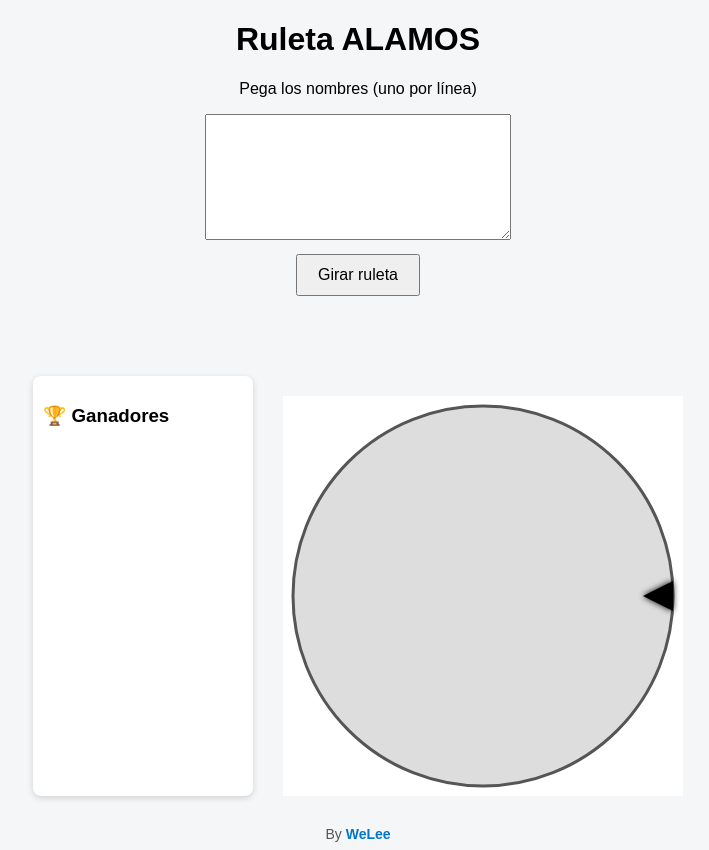
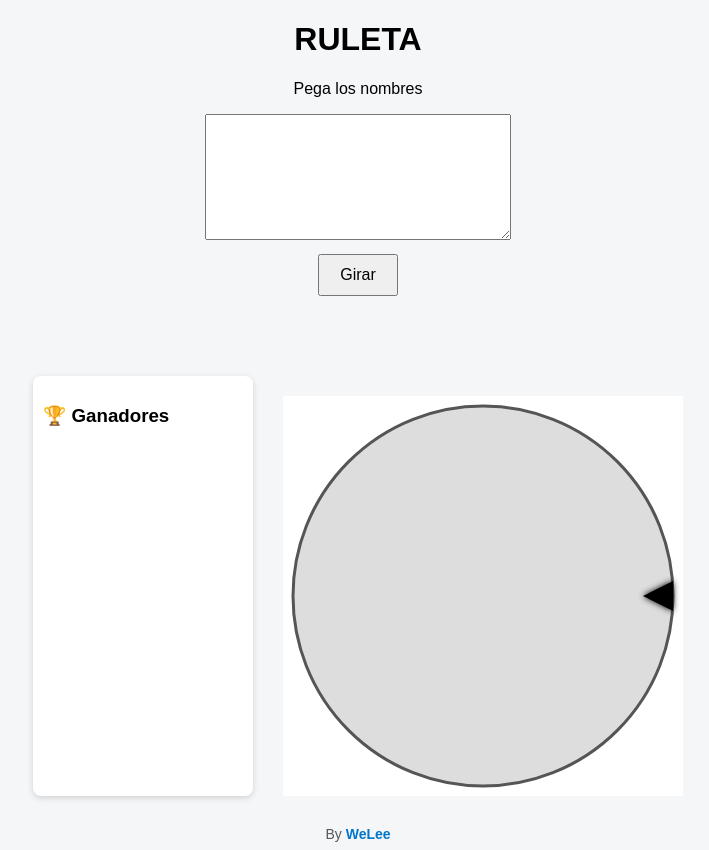
Before and after one commit to W3L33/ruleta, a plain HTML site: page index.html in a window 1280 px wide. Shown: the whole page, without its empty margins (282-991 px from the left). Drawn offline with Linux system fonts and the light colour scheme.

```diff
--- a/index.html
+++ b/index.html
@@ -13,10 +13,10 @@
 </head>
 <body>
 
-<h1>Ruleta ALAMOS</h1>
-<p>Pega los nombres (uno por línea)</p>
+<h1>RULETA</h1>
+<p>Pega los nombres</p>
 <textarea id="names"></textarea><br>
-<button id="spinBtn">Girar ruleta</button>
+<button id="spinBtn">Girar</button>
 
 <div id="winner"></div>
 
@@ -156,7 +156,7 @@ function animate(timestamp) {
     spinning = false;
     startTime = null;
     const winnerName = activeNames[lastWinnerIndex];
-    document.getElementById('winner').textContent = `El ganador es: ${winnerName}`;
+    document.getElementById('winner').textContent = `Ganador: ${winnerName}`;
 
     // Guardar historial
     winnersHistory.push(winnerName);
```
